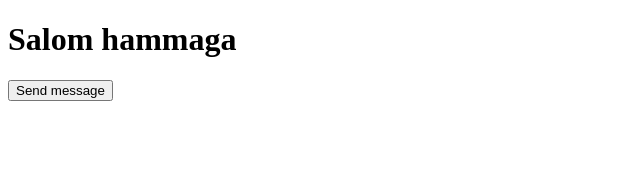
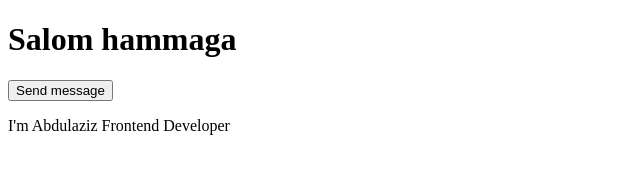
Before and after one commit to abdulazizcoder0901/newPart, a plain HTML site: page index.html in a window 1280 px wide. Shown: the whole page, without its empty margins (0-640 px from the left). Drawn offline with Linux system fonts and the light colour scheme.

Commit message:
Men 11 qatorga p tag qoshdim

```diff
--- a/index.html
+++ b/index.html
@@ -8,5 +8,6 @@
 <body>
     <h1>Salom hammaga</h1>
     <button>Send message</button>
+    <p>I'm Abdulaziz Frontend Developer</p>
 </body>
 </html>
```
